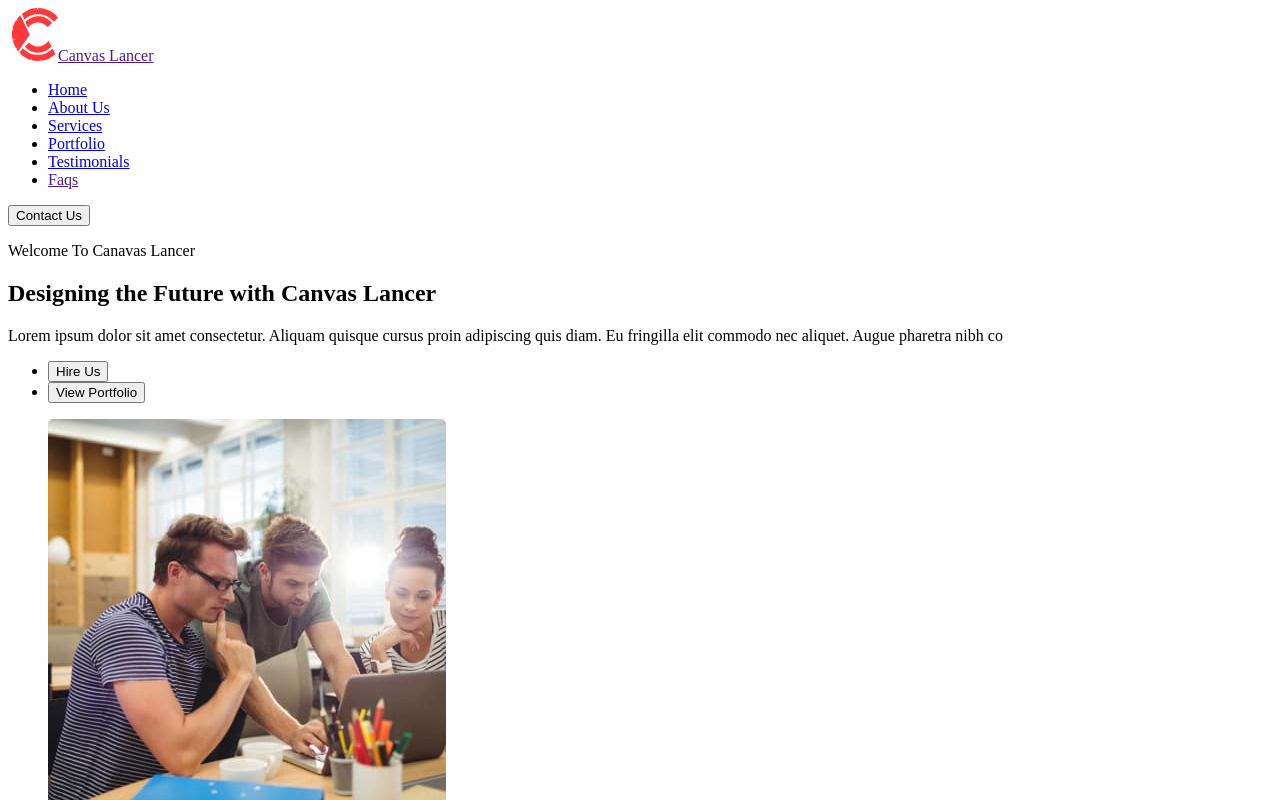
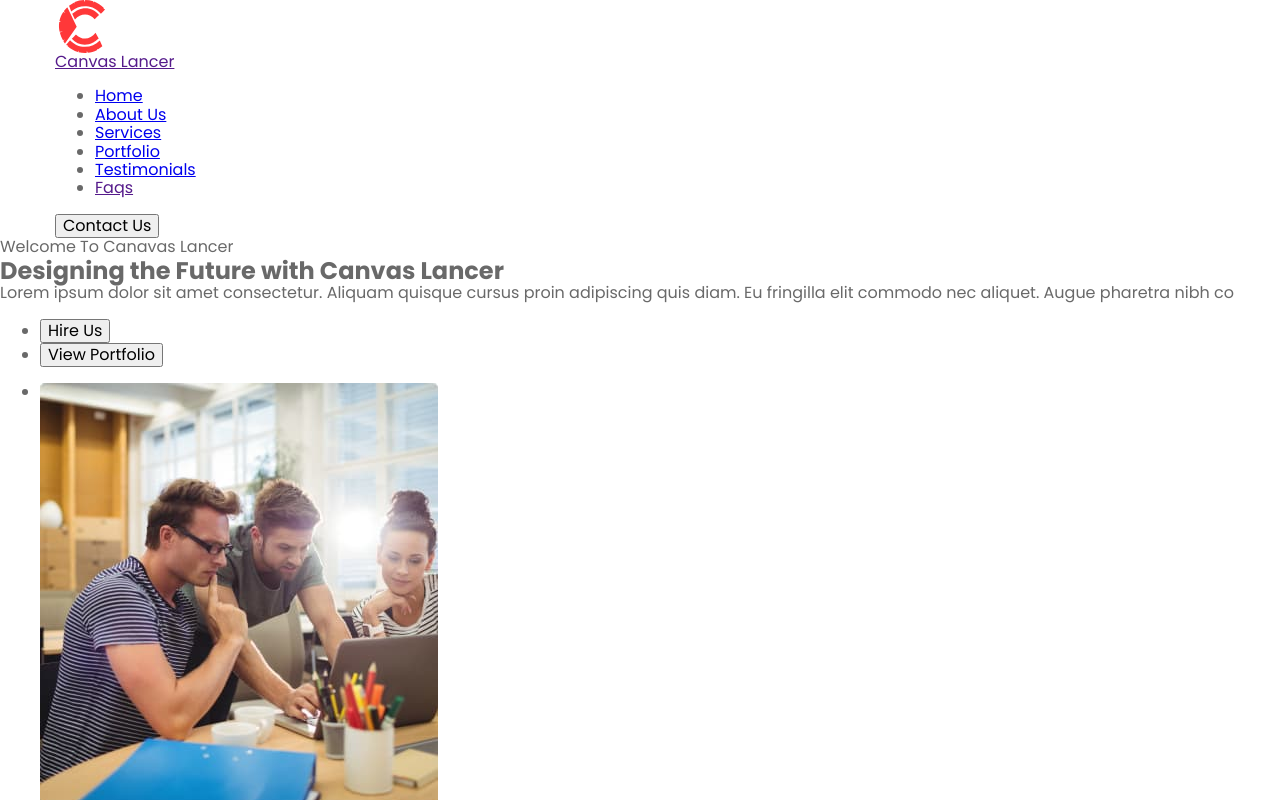
Before and after one commit to Viktoriia-Parpalii/team-project, a plain HTML site: page index.html in a window 1280 px wide. Shown: the top 800 px of the page. Drawn offline with nearby package versions, Linux system fonts and the light colour scheme.

Commit message:
add base styles

```diff
--- /dev/null
+++ b/css/styles.css
@@ -0,0 +1,47 @@
+:root {
+	--color-main-red: #ff3839;
+	--color-black-202020: #202020;
+	--color-gray-background: #f8f8f8;
+	--color-light-red: #333335;
+	--color-light-black: #696969;
+    --body-color: #fff;
+}
+
+body{
+ font-family: 'Poppins', sans-serif;
+ color: var(--color-light-black);
+ background-color: var(--body-color);
+}
+
+h1,h2,h3,h4,h5,h6,p{
+ margin: 0;
+}
+
+.list{
+    list-style: none;
+    margin: 0;
+    padding-left: 0;
+}
+
+.link{
+    text-decoration: none;
+}
+
+button{
+    font-family: inherit;
+    cursor: pointer;
+}
+
+img{
+    display: block;
+    max-width: 100%;
+    height: auto;
+}
+
+.container{
+    width: 1200px;
+    padding-left: 15px;
+    padding-right: 15px;
+    margin-left: auto;
+    margin-right: auto;
+}
--- a/index.html
+++ b/index.html
@@ -5,25 +5,32 @@
     <meta http-equiv="X-UA-Compatible" content="IE=edge" />
     <meta name="viewport" content="width=device-width, initial-scale=1.0" />
     <title>Canvas Lancer</title>
+    <link rel="preconnect" href="https://fonts.googleapis.com">
+<link rel="preconnect" href="https://fonts.gstatic.com" crossorigin>
+<link href="https://fonts.googleapis.com/css2?family=Inter:wght@500;600&family=Poppins:wght@300;400;700&display=swap" rel="stylesheet">
+<link rel="stylesheet" href="https://cdn.jsdelivr.net/npm/modern-normalize@1.1.0/modern-normalize.min.css">
+<link rel="stylesheet" href="./css/styles.css">
   </head>
   <body>
-    <header>
+    <header class="header">
+      <div class="container">
       <!-- Logo -->
-      <a href=""
+      <a class="header-logo" href=""
         ><img src="./img/logo.svg" alt="Logo" width="50" height="53" />Canvas
         Lancer</a
       >
-      <nav>
-        <ul>
-          <li><a href="./index.html">Home</a></li>
-          <li><a href="#about">About Us</a></li>
-          <li><a href="#services">Services</a></li>
-          <li><a href="#portfolio">Portfolio</a></li>
-          <li><a href="#customers">Testimonials</a></li>
-          <li><a href="">Faqs</a></li>
+      <nav class="nav">
+        <ul class="nav-list">
+          <li class="nav-items"><a class="nav-link" href="./index.html">Home</a></li>
+          <li class="nav-items"><a class="nav-link" href="#about">About Us</a></li>
+          <li class="nav-items"><a class="nav-link" href="#services">Services</a></li>
+          <li class="nav-items"><a class="nav-link" href="#portfolio">Portfolio</a></li>
+          <li class="nav-items"><a class="nav-link" href="#customers">Testimonials</a></li>
+          <li class="nav-items"><a class="nav-link" href="">Faqs</a></li>
         </ul>
       </nav>
-      <button type="button">Contact Us</button>
+      <button class="header-button" type="button">Contact Us</button>
+    </div>
     </header>
     <main>
       <section>
```
